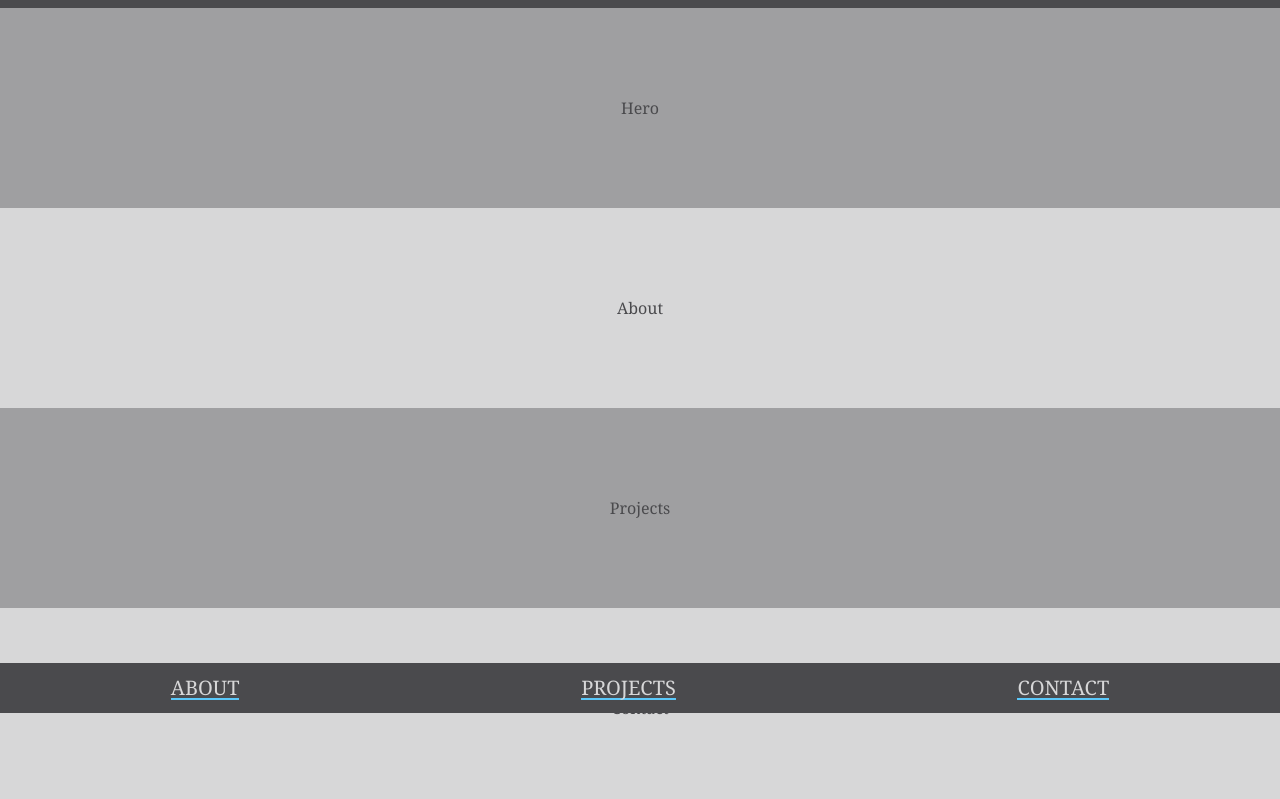
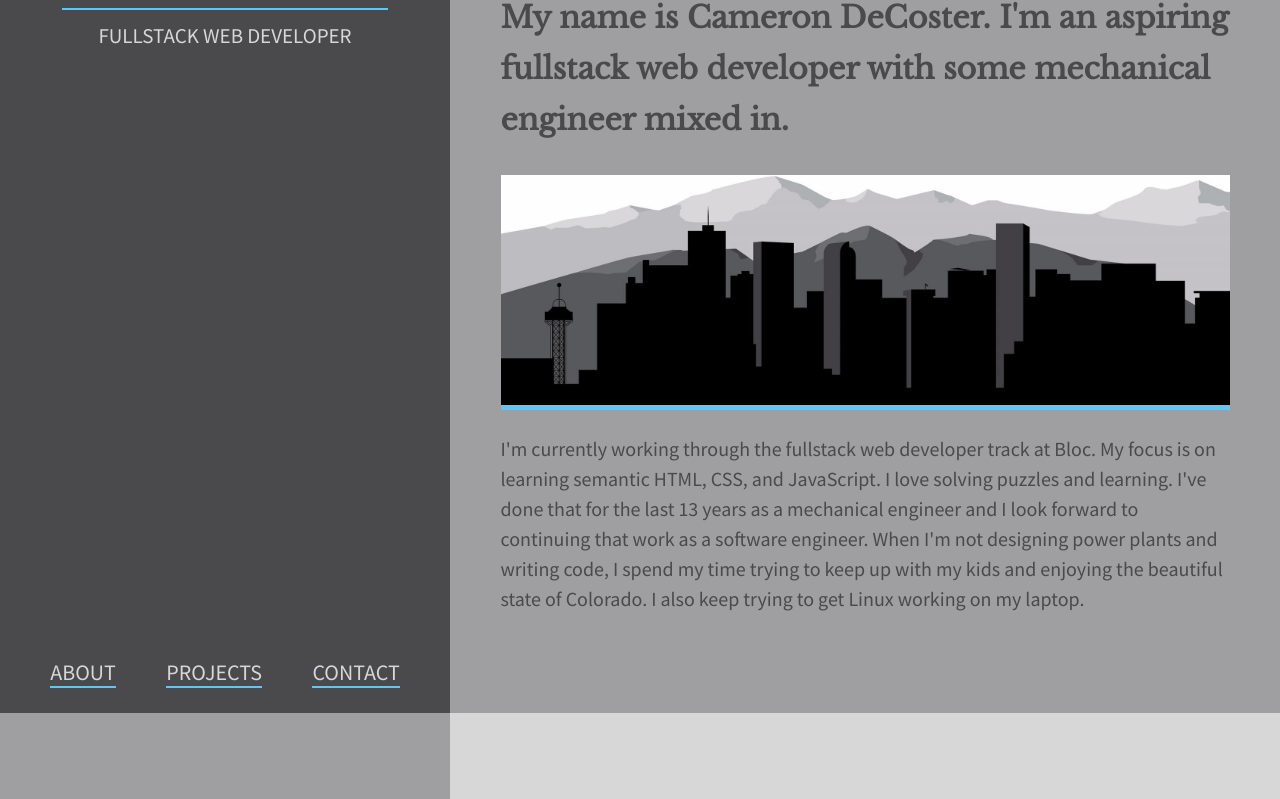
Before and after one commit to camdecoster/portfolio, a plain HTML site: page index.html in a window 1280 px wide. Shown: the part 87-886 px from the top of the page. Drawn offline with nearby package versions, Linux system fonts and the light colour scheme.

Commit message:
near final desktop layout

```diff
--- a/index.html
+++ b/index.html
@@ -5,31 +5,64 @@
     <meta name="viewport" content="width=device-width, initial-scale=1">
     <link rel="stylesheet" type="text/css" href="//cdnjs.cloudflare.com/ajax/libs/normalize/6.0.0/normalize.css">
     <link rel="stylesheet" type="text/css" href="main.css">
+    <link href="https://fonts.googleapis.com/css?family=Libre+Baskerville|Source+Sans+Pro&display=swap" rel="stylesheet">
 </head>
 <body class="gray">
-    <header class="header dark">
-        <p class="name blue-under">Cameron DeCoster</p>
+    <div class="top-accent-bar"></div>
+    <header id="header" class="header dark">
+        <p class="name blue-under font-01">Cameron DeCoster</p>
         <p class="job-title">FULLSTACK WEB DEVELOPER</p>
     </header>
+    <nav class="navbar dark" role="navigation">
+        <section class="navbar-cntr">
+            <a class="dark blue-under" href="index.html#about">ABOUT</a>
+            <a class="dark blue-under" href="index.html#projects">PROJECTS</a>
+            <a class="dark blue-under" href="index.html#contact-info">CONTACT</a>
+        </section>
+    </nav>
     <main>
-        <section class="section-01">
-            <p>Hero</p>
+        <section id="about" class="about">
+            <p id="hero-quote" class="font-01">My name is Cameron DeCoster. I'm an aspiring fullstack web developer with some mechanical engineer mixed in.</p>
+            <img class="hero-pic pic" src="images/denver-skyline.png">
+            <br>
+            <p>I'm currently working through the fullstack web developer track at Bloc. My focus is on learning semantic HTML, CSS, and JavaScript. I love solving puzzles and learning. I've done that for the last 13 years as a mechanical engineer and I look forward to continuing that work as a software engineer. When I'm not designing power plants and writing code, I spend my time trying to keep up with my kids and enjoying the beautiful state of Colorado. I also keep trying to get Linux working on my laptop.</p>
         </section>
-        <section class="section-02">
-            <p>About</p>
+        <section id="projects" class="projects">
+            <section>
+                <img class="quiz-pic pic" alt="screenshot of futurama quiz web page" src="images/futurama_frontpage_large.png">
+                <h2 class="body-text">Futurama Quiz</h2>
+                <p>
+                    <i class="fab fa-html5"></i>
+                    <i class="fab fa-css3-alt"></i>
+                    <i class="fab fa-js-square"></i>
+                </p>
+                <p>Responsive web app designed to test your knowledge of the TV show Futurama. There's a landing page, ten trivia questions - with images, and a final summary. Test your knowledge of the show, or at least enjoy all of the colorful pictures.</p>
+                <div class="project-links body-text">
+                    <a href="https://camdecoster.github.io/futurama-quiz/" target="_blank">
+                        <button class="btn light btn-demo">View Demo</button>
+                    </a>
+                    <a href="https://github.com/camdecoster/futurama-quiz" target="_blank">
+                        <button class="btn light btn-demo">View Code</button>
+                    </a>
+                </div>
+            </section>
         </section>
-        <section class="section-03">
-            <p>Projects</p>
-        </section>
-        <section>
-            <p>Contact</p>
+        <section id="contact-info" class="contact">
+            <p>I'd love to hear from you. For more information or if you have questions, please use one of the following links.</p>
+            <p class="contact-links">
+                <a href="mailto:cameron.decoster@gmail.com" target="_blank">
+                    <i class="fas fa-envelope-square"></i>
+                </a>
+                <a href="https://github.com/camdecoster" target="_blank">
+                    <i class="fab fa-github-square"></i>
+                </a>
+                <a href="https://www.linkedin.com/in/camerondecoster/" target="_blank">
+                    <i class="fab fa-linkedin"></i>
+                </a>
+            </p>
         </section>
     </main>
-
-    <nav class="navbar dark" role="navigation">
-        <a class="dark blue-under" href="about.html">ABOUT</a>
-        <a class="dark blue-under" href="projects.html">PROJECTS</a>
-        <a class="dark blue-under" href="contact.html">CONTACT</a>
-    </nav>
 </body>
+<script src="https://kit.fontawesome.com/2b45e0fab7.js" crossorigin="anonymous"></script>
+<script src="main.js"></script>
 </html>
--- a/main.css
+++ b/main.css
@@ -1,6 +1,22 @@
 * {
-  font-family: Georgia, 'Times New Roman', Times, serif;
+  font-family: 'Source Sans Pro', sans-serif;
+  line-height: 150%;
+}
 
+a:link, a:visited {
+  color: rgb(74,74,77);
+}
+
+a:link:active, a:visited:active {
+  color: rgb(90,200,250);
+}
+
+.font-01 {
+  font-family: 'Libre Baskerville', serif;
+}
+
+.font-02 {
+  font-family: 'Source Sans Pro', sans-serif;
 }
 
 .dark {
@@ -24,26 +40,40 @@
 
 body {
   margin: 0;
-
+/*  border-top: 5px solid rgb(90,200,250);*/
 }
 
-.header {
+.top-accent-bar {
   width: 100%;
+  height: 5px;
+  position: fixed;
+  z-index: 10;
+  top: 0;
+  left: 0;
+  background-color: rgb(90,200,250);
+}
+
+header {
+  box-sizing: border-box;
+  width: 100%;
+  /*min-height: 104px;*/
   position: sticky;
   top: 0;
   left: 0;
+  padding-top: 5px;
   text-align: center;
   display: flex;
   flex-direction: column;
   justify-content: center;
   align-items: center;
+
 }
 
 .name {
   margin: 0;
   padding-top: 10px;
   padding-bottom: 10px;
-  font-size: 30px;
+  font-size: 25px;
   font-weight: bold;
 }
 
@@ -53,17 +83,6 @@ body {
   padding-bottom: 10px;
 }
 
-section {
-  min-height: 200px;
-  display: flex;
-  justify-content: center;
-  align-items: center;
-}
-
-section:nth-child(2n) {
-  background-color: rgb(215,215,216);
-}
-
 .navbar {
   width: 100%;
   height: 50px;
@@ -71,16 +90,178 @@ section:nth-child(2n) {
   bottom: 0;
   left: 0;
   display: flex;
+  flex-direction: column;
+  justify-content: center;
+  align-items: center;
+}
+
+.navbar-cntr {
+  width: 100%;
+  max-width: 400px;
+  display: flex;
   flex-direction: row;
   justify-content: space-around;
   align-items: center;
   font-size: 20px;
 }
 
-.navbar a {
-  /* use calculation to determine height? */
-  height: 20px;
-  padding-bottom: 2px;
+.navbar-cntr a {
   text-decoration: none;
+  color: rgb(215,215,216);
+  line-height: normal;
+}
 
+main section {
+  min-height: 100vh;
+  padding: 10px;
+  display: flex;
+  flex-direction: column;
+  justify-content: center;
+  align-items: center;
 }
+
+main section:nth-child(2n) {
+  background-color: rgb(215,215,216);
+}
+
+.about p, .projects p, .contact p {
+  font-size: 18px;
+  margin-top: 0;
+}
+
+.about {
+  box-sizing: border-box;
+}
+
+#hero-quote {
+
+  font-size: 22px;
+  line-height: 170%;
+  font-weight: bold;
+}
+
+section p, .body-text {
+  width: 90%;
+  max-width: 1000px;
+}
+
+.pic {
+  box-sizing: border-box;
+  width: 90%;
+  max-width: 1000px;
+  border-bottom: 5px solid rgb(90,200,250);
+}
+
+.fab, .fas {
+  font-size: 30px;
+}
+
+.projects .fab, .project .fas {
+  font-size: 25px;
+}
+
+.project-links a {
+  margin-right: 20px;
+  text-decoration: none;
+}
+
+.btn {
+  box-sizing: border-box;
+  width: 125px;
+  font-size: 20px;
+
+  border: 2px solid rgb(74,74,77);
+}
+
+.btn:hover {
+  /*background-color: rgb(159,159,161);*/
+  background-color: rgb(90,200,250);
+}
+
+
+.contact-links {
+  width: 200px;
+  display: flex;
+  flex-direction: row;
+  justify-content: space-around;
+}
+
+.contact-links a {
+  text-decoration: none;
+}
+
+
+
+/* Desktop view */
+@media screen and (min-width: 900px) {
+  /* Add info to move main text to right panel */
+  header {
+    max-width: 450px;
+    /* Height is 100% of viewport height */
+    height: 100vh;
+    position: fixed;
+    justify-content: start;
+  }
+
+  .navbar {
+    height: 80px;
+    max-width: 450px;
+  }
+
+  .navbar-cntr {
+    font-size: 22px;
+  }
+
+  /*header, .navbar {
+    box-sizing: border-box;
+    border-right: 2px solid rgb(90,200,250);
+  }*/
+
+  .name {
+    padding-top: 30px;
+    padding-bottom: 10px;
+    font-size: 33px;
+
+  }
+
+  .job-title {
+    padding-top: 10px;
+    padding-bottom: 10px;
+    font-size: 21px;
+  }
+
+  main {
+    /* Make width take up whole screen minus header/navbar width */
+    width: calc(100% - 450px);
+    position: absolute;
+    top: 0;
+    right: 0;
+
+  }
+
+  #hero-quote {
+
+    font-size: 30px;
+  }
+
+  .about p, .projects p, .contact p {
+    font-size: 20px;
+  }
+
+  .fab, .fas {
+    font-size: 40px;
+  }
+
+  .contact p {
+    font-size: 22px;
+
+  }
+}
+
+@media screen and (min-width: 1300px) {
+  .contact p {
+    text-align: center;
+  }
+}
+
+/* STYLE THE SCROLLBAR? */
--- /dev/null
+++ b/main.js
@@ -0,0 +1,26 @@
+const header = document.getElementById("header");
+//header.style.height = `${window.innerHeight}px`;
+let count = 0;
+//console.log(header);
+//console.log(screen.height)
+
+window.onscroll = function (event) {
+    //console.log(origHeight);
+    const windowHeight = window.innerHeight;
+    console.log(`Window height is ${windowHeight}`);
+    const calcHeight = windowHeight - window.pageYOffset;
+    console.log(`Calc height is ${calcHeight}`);
+    console.log(window.scrollY);
+    console.log(window.pageYOffset);
+    if (window.pageYOffset && count < 10) {
+        if (calcHeight < 300) {
+            //header.style.height = '300px';
+        }
+        else {
+            //console.log(window.pageYOffset);
+            //header.style.height = `${calcHeight}px`;
+            console.log('Header height is ' + header.style.height);
+            count++;
+        }
+    }
+}
```
Also changed, not shown: images/denver-skyline.png (added).
